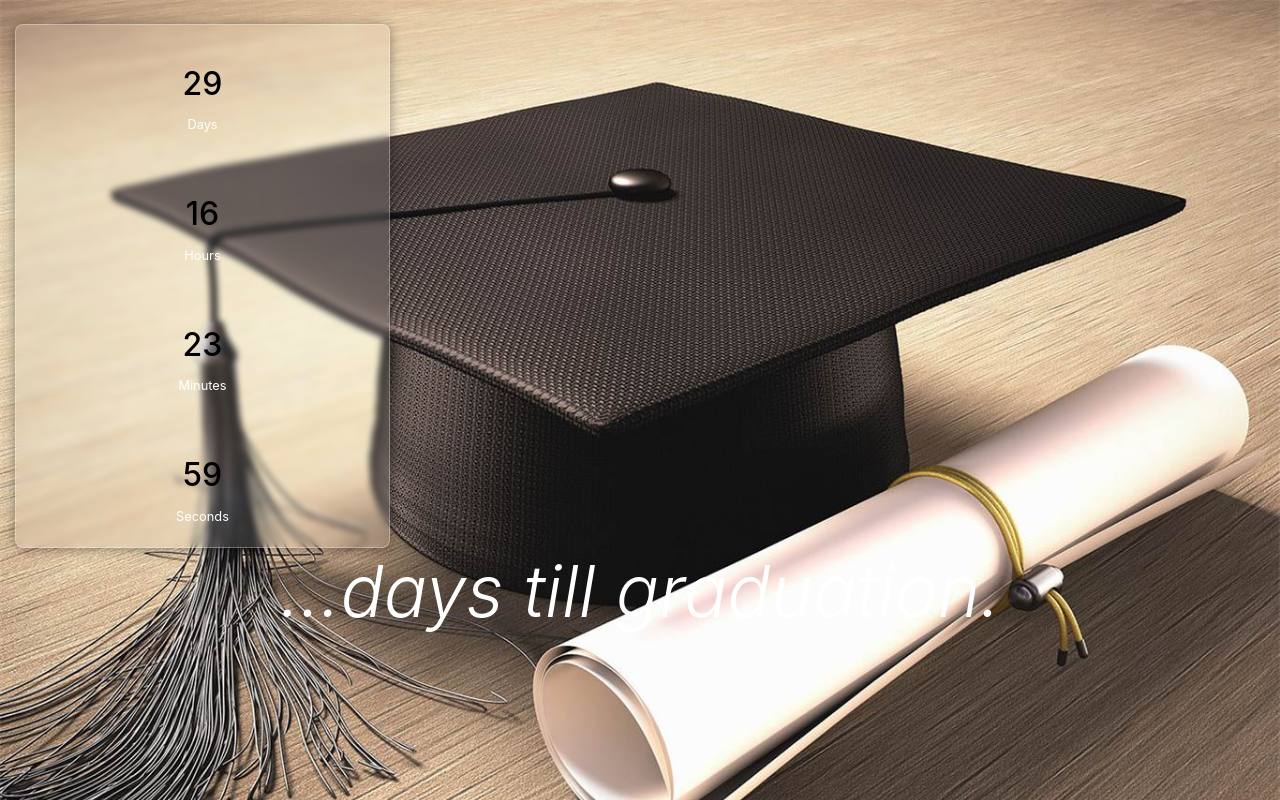
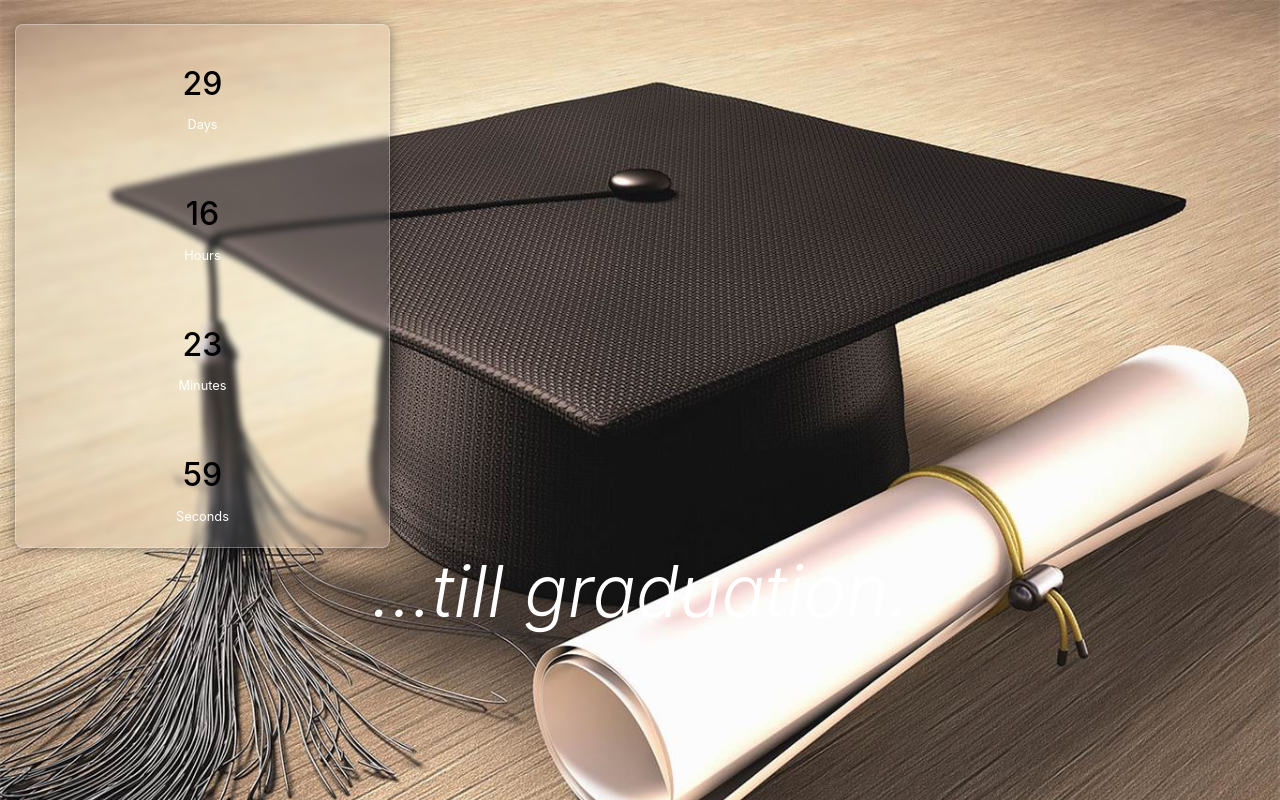
Before and after one commit to phinhas/tomi-s-grad, a plain HTML site: page index.html in a window 1280 px wide. Drawn offline with Linux system fonts and the light colour scheme; some icons are missing.

Commit message:
Update index.html

```diff
--- a/index.html
+++ b/index.html
@@ -45,7 +45,7 @@
                         <small>Seconds</small>
                     </div>
                 </div>
-            </div>   <h1 class="display-3" id="time">...days till graduation.</h1>   </span>
+            </div>   <h1 class="display-3" id="time">...till graduation.</h1>   </span>
         </div>
         <script src="index.js"></script>
     </body>
```
